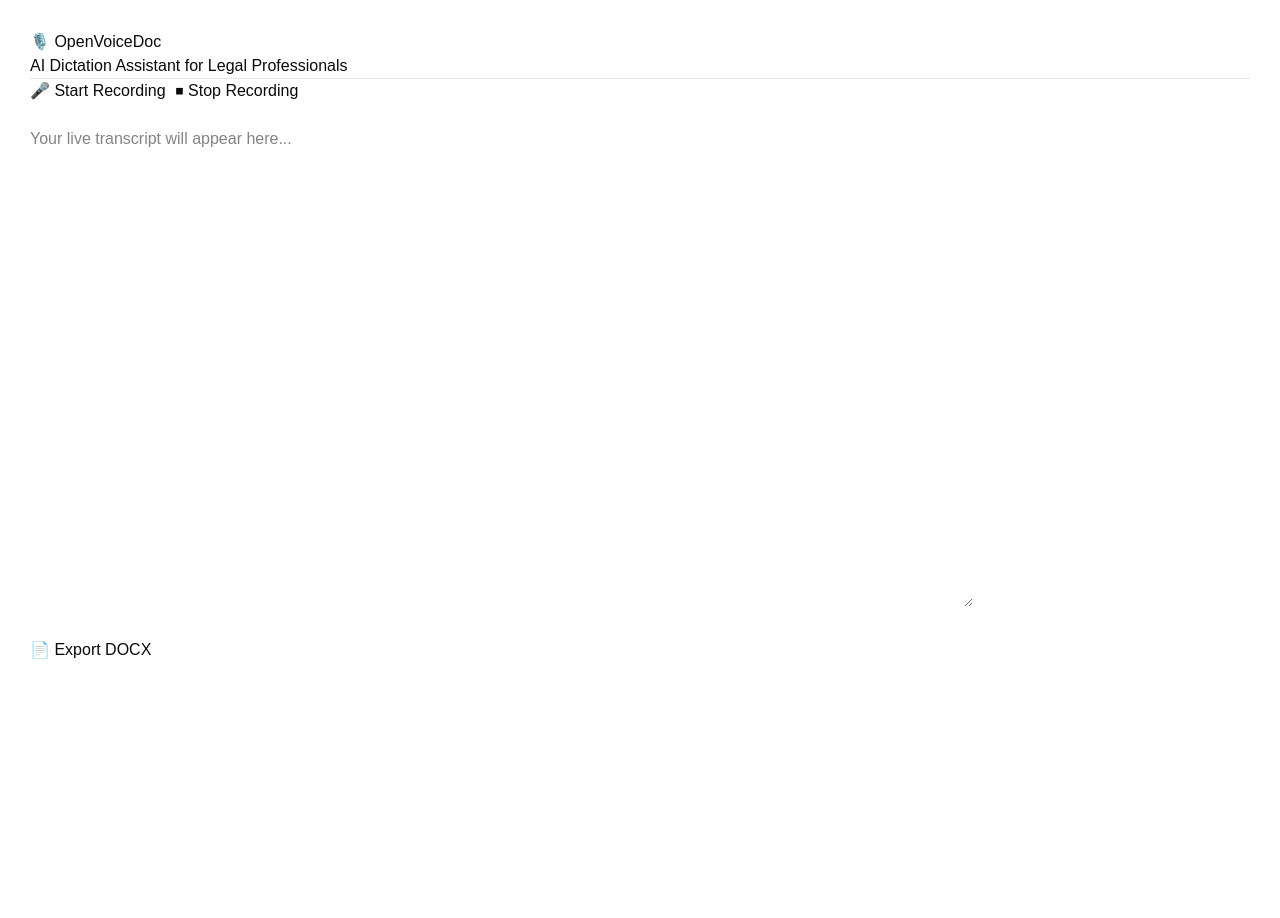
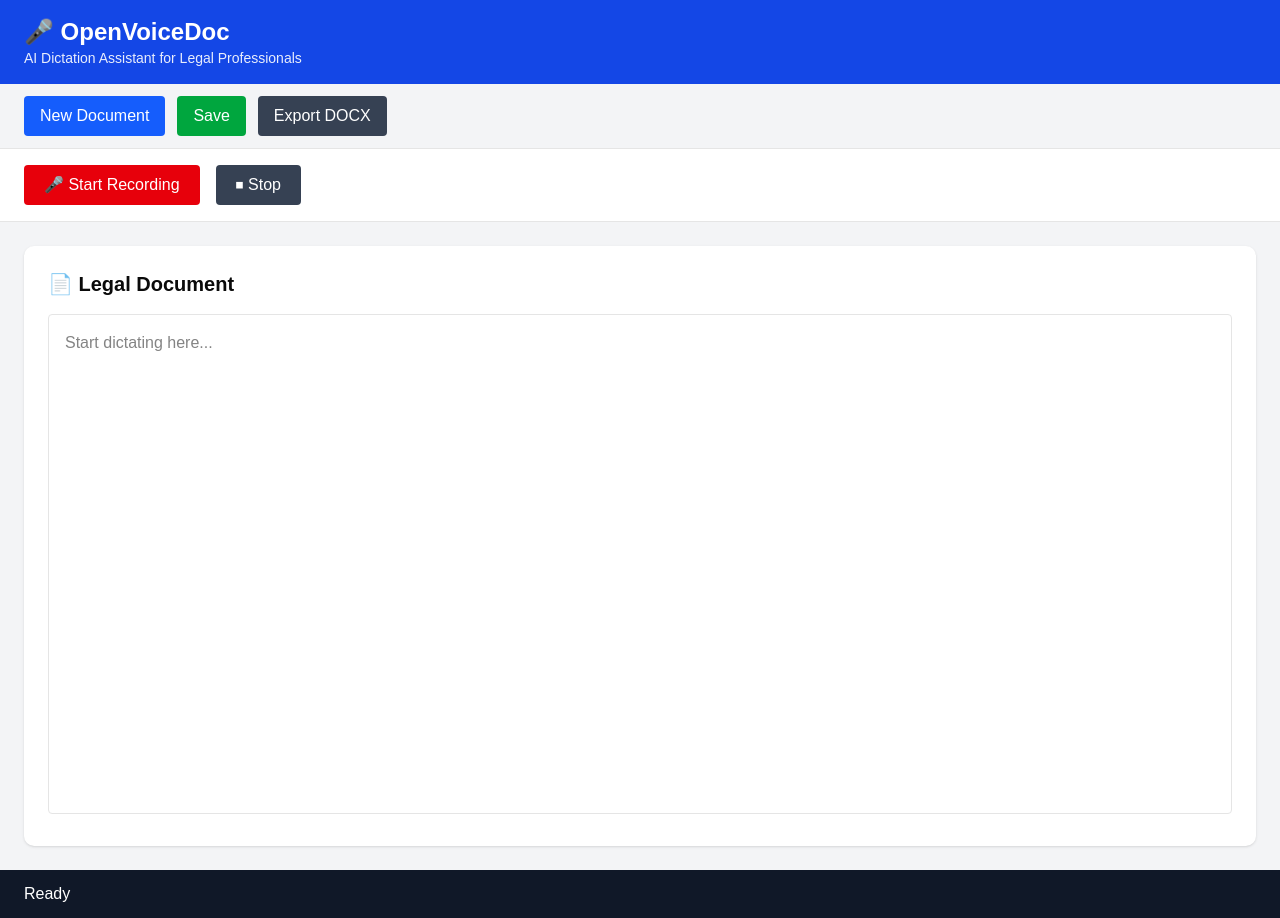
Before and after one commit to viswanathvm2005-png/OpenVoiceDoc, a React app in the folder frontend/: page / in a window 1280 px wide. Before the commit the page ends 800 px from the top, so only its background shows below. Built offline with nearby package versions, Linux system fonts and the light colour scheme; the HTML template or start-up script is replaced by a standard one.

Commit message:
feat: create modular frontend layout

```diff
--- a/frontend/package.json
+++ b/frontend/package.json
@@ -35,7 +35,7 @@
     "eslint-plugin-react-refresh": "^0.5.3",
     "globals": "^17.7.0",
     "tailwindcss": "^4.3.3",
-    "typescript": "^7.0.2",
+    "typescript": "^5.8.3",
     "vite": "^8.2.0"
   }
 }
--- a/frontend/src/App.tsx
+++ b/frontend/src/App.tsx
@@ -1,33 +1,5 @@
-function App() {
-  return (
-      <div style={{ padding: "30px", fontFamily: "Arial" }}>
-        <h1>🎙️ OpenVoiceDoc</h1>
+import MainLayout from "./components/layout/MainLayout";
 
-        <h3>AI Dictation Assistant for Legal Professionals</h3>
-
-        <hr />
-
-        <button>🎤 Start Recording</button>
-
-        <button style={{ marginLeft: "10px" }}>
-          ⏹ Stop Recording
-        </button>
-
-        <br />
-        <br />
-
-        <textarea
-            rows={20}
-            cols={100}
-            placeholder="Your live transcript will appear here..."
-        />
-
-        <br />
-        <br />
-
-        <button>📄 Export DOCX</button>
-      </div>
-  );
+export default function App() {
+    return <MainLayout />;
 }
-
-export default App;
--- a/frontend/src/components/DocumentEditor/DocumentEditor.tsx
+++ /dev/null
@@ -1,25 +0,0 @@
-import { EditorContent, useEditor } from "@tiptap/react";
-import StarterKit from "@tiptap/starter-kit";
-
-function DocumentEditor() {
-    const editor = useEditor({
-        extensions: [StarterKit],
-        content: "<p>Start dictating here...</p>",
-    });
-
-    return (
-        <div
-            style={{
-                border: "1px solid #ccc",
-                borderRadius: "8px",
-                minHeight: "500px",
-                padding: "20px",
-                marginTop: "20px",
-            }}
-        >
-            <EditorContent editor={editor} />
-        </div>
-    );
-}
-
-export default DocumentEditor;
--- /dev/null
+++ b/frontend/src/components/editor/DocumentEditor.tsx
@@ -0,0 +1,14 @@
+export default function DocumentEditor() {
+    return (
+        <div className="bg-white rounded-lg shadow p-6 min-h-[600px]">
+            <h2 className="text-xl font-semibold mb-4">
+                📄 Legal Document
+            </h2>
+
+            <textarea
+                className="w-full h-[500px] border rounded p-4 outline-none resize-none"
+                placeholder="Start dictating here..."
+            />
+        </div>
+    );
+}
--- /dev/null
+++ b/frontend/src/components/layout/Header.tsx
@@ -0,0 +1,12 @@
+export default function Header() {
+    return (
+        <header className="bg-blue-700 text-white px-6 py-4 shadow">
+            <h1 className="text-2xl font-bold">
+                🎤 OpenVoiceDoc
+            </h1>
+            <p className="text-sm opacity-90">
+                AI Dictation Assistant for Legal Professionals
+            </p>
+        </header>
+    );
+}
--- /dev/null
+++ b/frontend/src/components/layout/MainLayout.tsx
@@ -0,0 +1,21 @@
+import Header from "./Header";
+import Ribbon from "../ribbon/Ribbon";
+import RecordingToolbar from "../recording/RecordingToolbar";
+import DocumentEditor from "../editor/DocumentEditor";
+import StatusBar from "../status/StatusBar";
+
+export default function MainLayout() {
+    return (
+        <div className="min-h-screen flex flex-col bg-gray-100">
+            <Header />
+            <Ribbon />
+            <RecordingToolbar />
+
+            <main className="flex-1 p-6">
+                <DocumentEditor />
+            </main>
+
+            <StatusBar />
+        </div>
+    );
+}
--- /dev/null
+++ b/frontend/src/components/recording/RecordingToolbar.tsx
@@ -0,0 +1,13 @@
+export default function RecordingToolbar() {
+    return (
+        <div className="bg-white border-b px-6 py-4 flex gap-4">
+            <button className="bg-red-600 text-white px-5 py-2 rounded">
+                🎤 Start Recording
+            </button>
+
+            <button className="bg-gray-700 text-white px-5 py-2 rounded">
+                ⏹ Stop
+            </button>
+        </div>
+    );
+}
--- /dev/null
+++ b/frontend/src/components/ribbon/Ribbon.tsx
@@ -0,0 +1,19 @@
+export default function Ribbon() {
+    return (
+        <div className="bg-gray-100 border-b px-6 py-3">
+            <div className="flex gap-3">
+                <button className="px-4 py-2 bg-blue-600 text-white rounded">
+                    New Document
+                </button>
+
+                <button className="px-4 py-2 bg-green-600 text-white rounded">
+                    Save
+                </button>
+
+                <button className="px-4 py-2 bg-gray-700 text-white rounded">
+                    Export DOCX
+                </button>
+            </div>
+        </div>
+    );
+}
--- /dev/null
+++ b/frontend/src/components/status/StatusBar.tsx
@@ -0,0 +1,7 @@
+export default function StatusBar() {
+    return (
+        <footer className="bg-gray-900 text-white px-6 py-3">
+            Ready
+        </footer>
+    );
+}
```
Also changed, not shown: frontend/tsconfig.json (added, +23 -0 lines), 1 other file (tests, documents, lock files or other folders).
